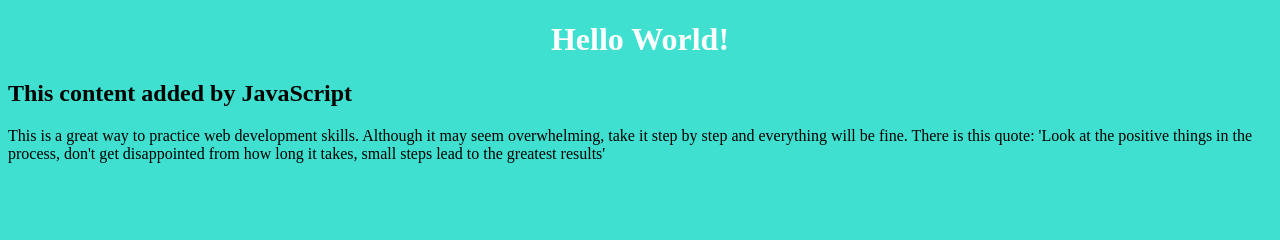
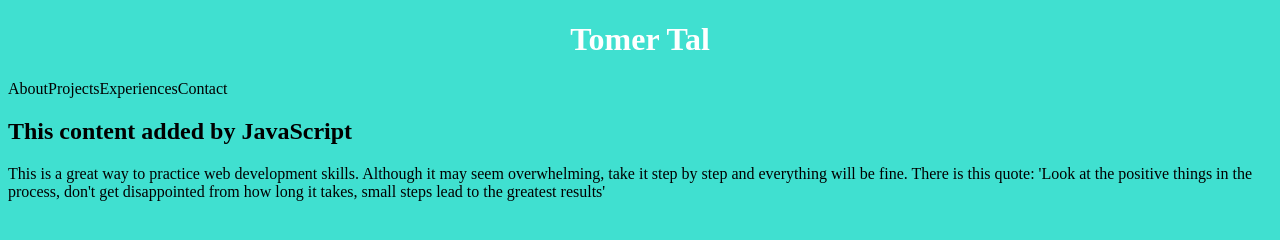
Before and after one commit to tomert16/tomer-first-website, a plain HTML site: page index.html in a window 1280 px wide. Drawn offline with Linux system fonts and the light colour scheme.

Commit message:
Initial HTML contet

```diff
--- a/index.html
+++ b/index.html
@@ -5,7 +5,13 @@
         <title>My Personal Website</title>
     </head>
     <body>
-        <h1>Hello World!</h1>
+        <header>
+          <h1>Tomer Tal</h1>
+          <nav>
+              <a>About</a><a>Projects</a><a>Experiences</a><a>Contact</a>
+          </nav>
+        </header>
+
         <script src="script.js"></script>
     </body>
 </html>
```
